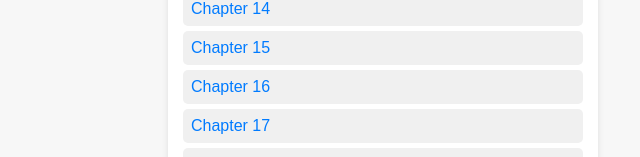
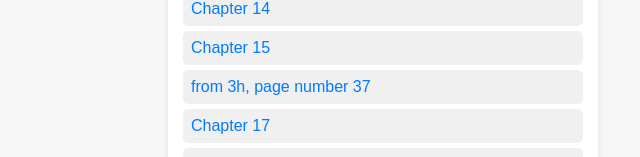
Before and after one commit to amin-nepali/school-level-notes, a plain HTML site: page computer8/index.html in a window 1280 px wide. Shown: the part 643-800 px from the top of the page, without its empty margins (257-897 px from the left). Drawn offline with Linux system fonts and the light colour scheme.

Commit message:
Update index.html

```diff
--- a/computer8/index.html
+++ b/computer8/index.html
@@ -56,7 +56,7 @@
 <a href='chapter13.html' target='_blank'>Chapter 13</a>
 <a href='chapter14.html' target='_blank'>Chapter 14</a>
 <a href='chapter15.html' target='_blank'>Chapter 15</a>
-<a href='chapter16.html' target='_blank'>Chapter 16</a>
+<a href='chapter16.html' target='_blank'>from 3h, page number 37</a>
 <a href='chapter17.html' target='_blank'>Chapter 17</a>
 <a href='chapter18.html' target='_blank'>Chapter 18</a>
 <a href='chapter19.html' target='_blank'>Chapter 19</a>
```
